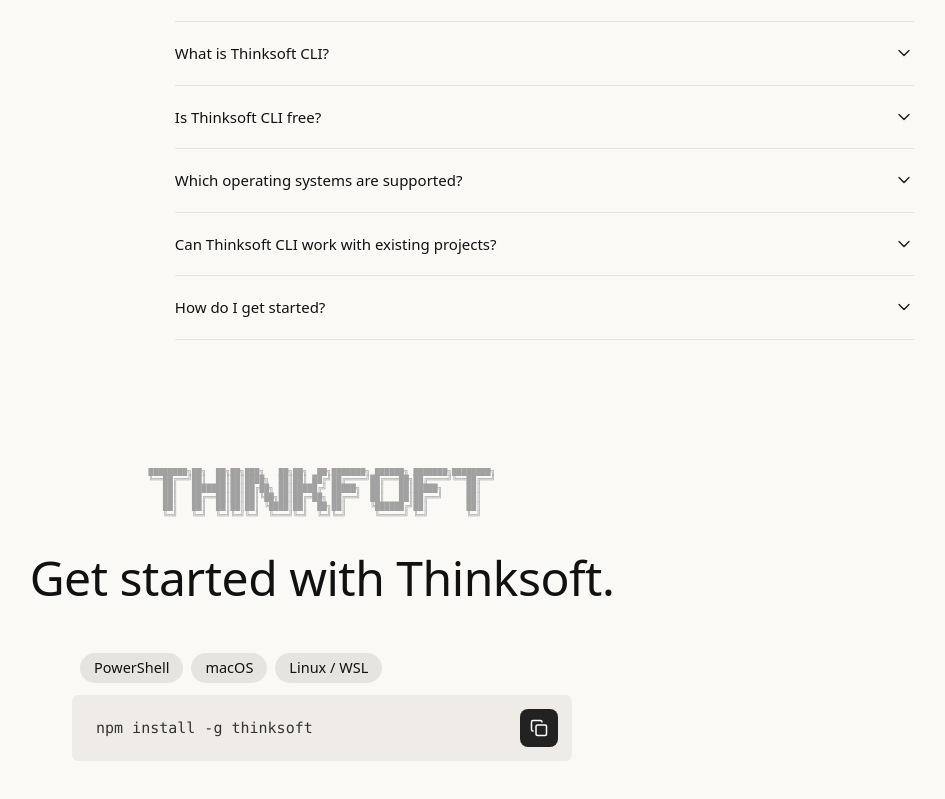
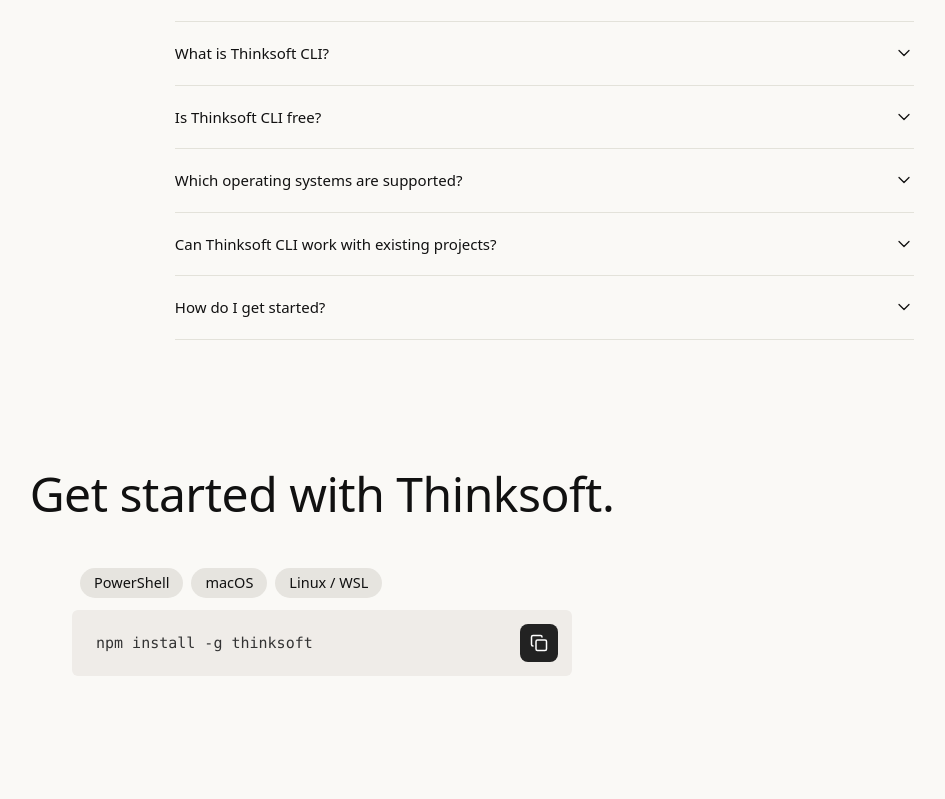
Before and after one commit to Globalvoix/ThinksoftCLI-landing-page, a Next.js app: page / in a window 1280 px wide. Shown: the part 2890-3689 px from the top of the page, without its empty margins (318-1263 px from the left). Built offline with nearby package versions, Linux system fonts and the light colour scheme; no server answers.

Commit message:
remove-ascii-animation

```diff
--- a/app/page.tsx
+++ b/app/page.tsx
@@ -3,7 +3,6 @@
 import { useState } from "react"
 import { Copy, Plus, Check, ChevronDown } from "lucide-react"
 import { useUser, useClerk } from "@clerk/nextjs"
-import { ThinksoftAsciiAnimation } from "@/components/ThinksoftAscii"
 import { Signup } from "@/components/Signup"
 
 function Step({ text, time }: { text: string; time: string }) {
@@ -332,7 +331,6 @@
           </div>
 
           <div className="flex flex-col items-center justify-center mt-12 pb-24 w-full px-4 text-center overflow-x-hidden">
-            <ThinksoftAsciiAnimation />
             <h2 className="text-[34px] sm:text-[40px] md:text-[48px] leading-[1.1] font-normal tracking-[-0.01em] text-[#111111] mb-8">Get started with Thinksoft.</h2>
             <div className="mt-4 flex flex-col items-start w-full sm:w-auto text-left">
               <div className="flex items-center gap-2 text-[14.5px] mb-3 ml-2">
```
